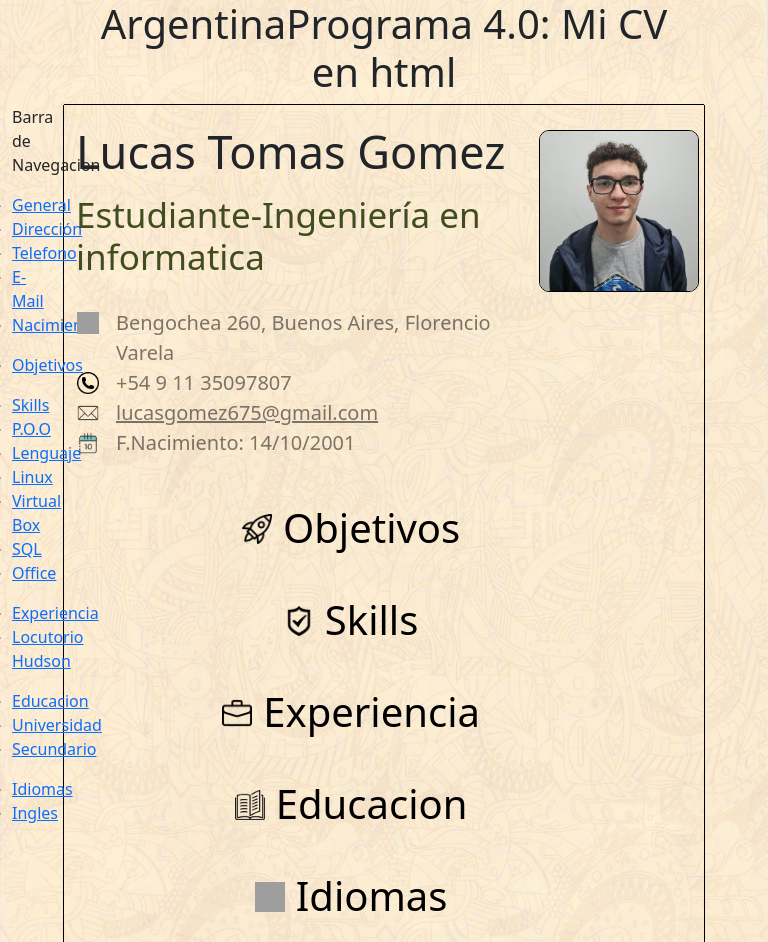
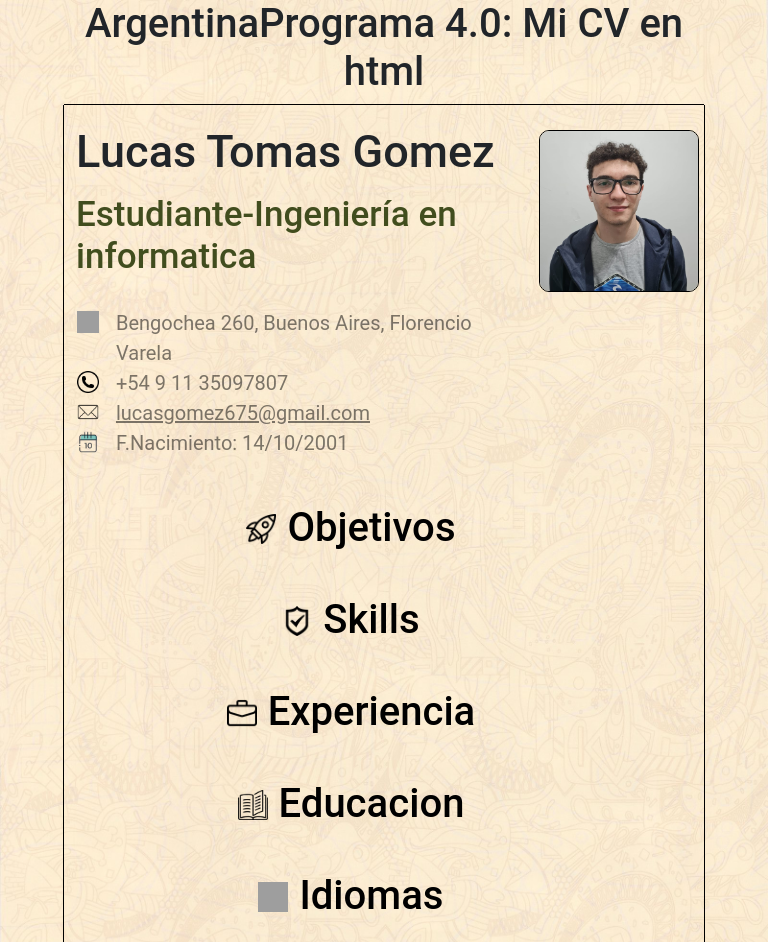
Before and after one commit to Lucasgomez14/arg-prom-4.0-frontend, a plain HTML site: page Arg.Prog 4.0/teoria/TrabajoEntrega/Index.html in a window 768 px wide. Drawn offline with nearby package versions, Linux system fonts and the light colour scheme; grey boxes are pictures that could not be loaded.

Commit message:
Add files via upload

```diff
--- a/Arg.Prog 4.0/teoria/TrabajoEntrega/complementos/estilos.css
+++ b/Arg.Prog 4.0/teoria/TrabajoEntrega/complementos/estilos.css
@@ -1,4 +1,8 @@
 /********************GENERAL********************/
+*
+{
+    font-family: 'Roboto', sans-serif;
+}
 body {
     background-image: url("https://raw.githubusercontent.com/Lucasgomez14/arg-prom-4.0-frontend/main/Arg.Prog%204.0/teoria/TrabajoEntrega/imgpngs/pruebaFondo.jpg");
     background-repeat: no-repeat;
@@ -10,7 +14,7 @@ body {
 #tituloCV
 {
     text-align: center;
-    font-size: 80px;
+    font-size: 50px;
 }
 #fotoCV
 {
@@ -46,7 +50,7 @@ body {
 
 }
 
-#textoParaIconitos
+.textoParaIconitos
 {
     display: inline-block;
     vertical-align: top;
@@ -71,6 +75,12 @@ body {
 
 /********************CLASES DE DECORACION********************/
 
+.navegacion
+{
+    font-size: 13px;
+    text-align: left;
+    padding-left: 20px;
+}
 .margen
 {
     margin-top:15px;
@@ -191,7 +201,12 @@ body {
         background-size:cover;
         background-attachment: fixed;
     }
+
     /********************IDS DE DECORACION PARA CELULARES********************/
+    .navegacion
+    {
+        font-size: 0px;
+    }
     #tituloCV
     {
         text-align: center;
@@ -384,6 +399,12 @@ body {
          background-size:cover;
          background-attachment: fixed;
      }
+
+     .navegacion
+     {
+         font-size: 0px;
+     }
+
      /********************IDS DE DECORACION PARA TABLETS*******************/
      #tituloCV
      {
@@ -546,7 +567,7 @@ body {
          overflow: hidden;
          border-radius: 15px;
          margin-left: 0px;
-         margin-right: -110px;
+         margin-right: -67px;
          border-left: 1px solid rgba(0, 0, 0, 0.354);
          border-right: 1px solid rgba(0, 0, 0, 0.354);
      }
```
